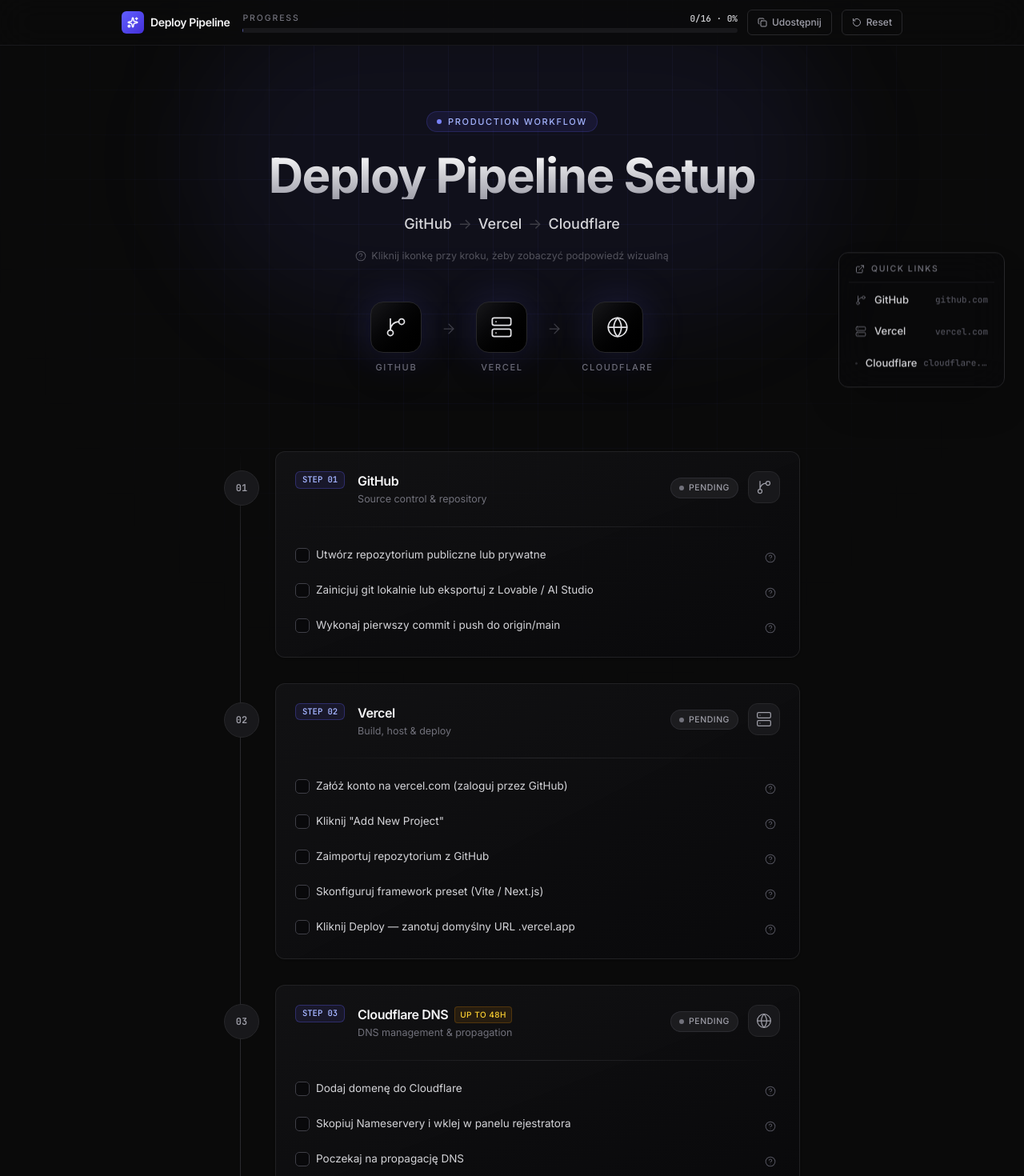
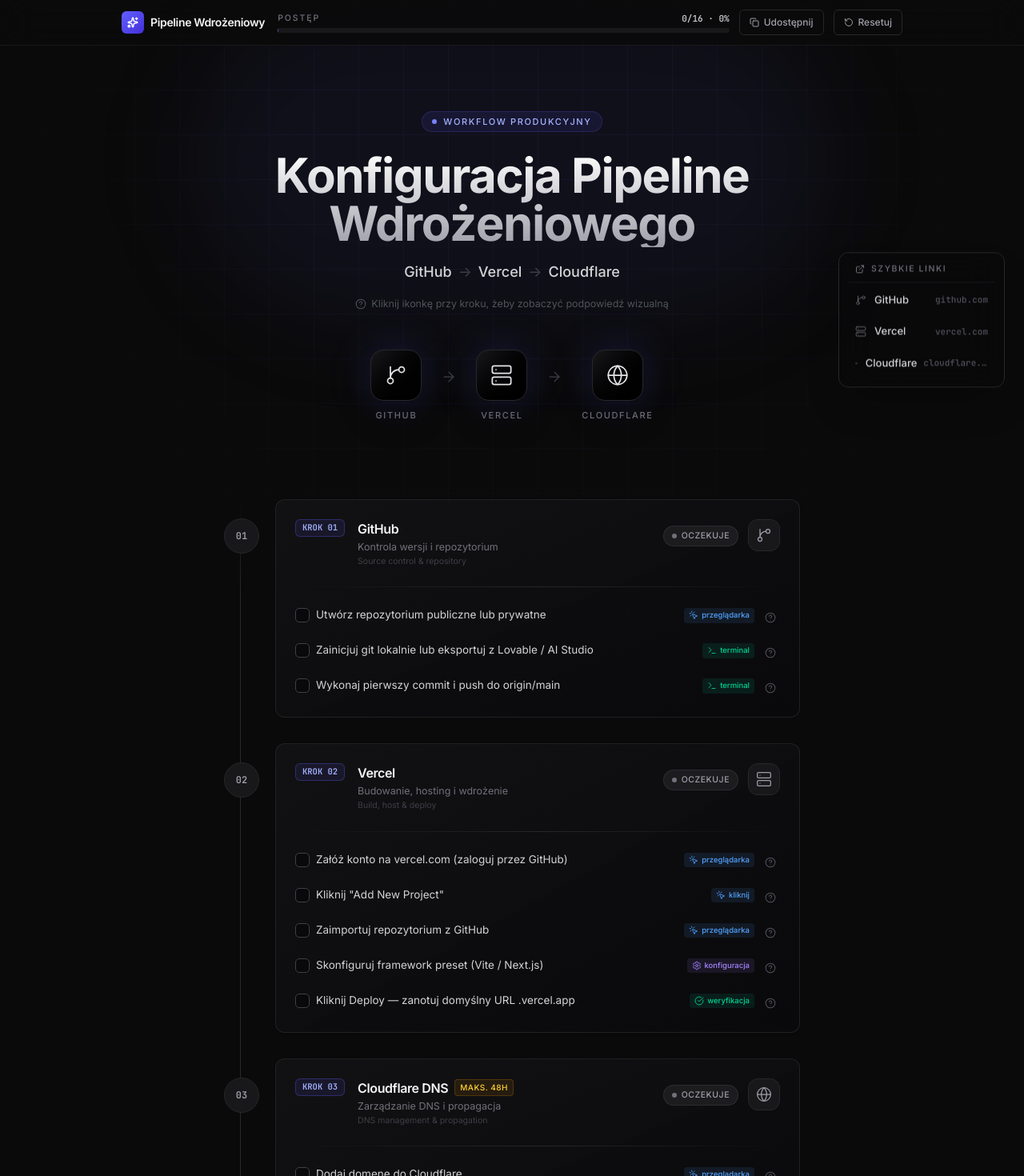
Before and after one commit to arturnawrowski-svg/hosting_vercel, a React (Vite) app: page / in a window 1280 px wide. Shown: the top 1470 px of the page at 80% size. Built offline with nearby package versions, Linux system fonts and the light colour scheme.

Commit message:
Polish UI: PL primary labels, EN subtitles, step-type icons

```diff
--- a/src/components/DeployPipelineGuide.jsx
+++ b/src/components/DeployPipelineGuide.jsx
@@ -19,12 +19,14 @@
   HelpCircle,
   Cloud,
   X,
-  Play,
   ChevronDown,
   Copy,
   Terminal as TerminalIcon,
   Link2,
   Lightbulb,
+  Clock,
+  Settings,
+  MousePointerClick,
 } from 'lucide-react';
 
 const BrowserFrame = ({ url, children }) => (
@@ -462,10 +464,10 @@
   );
 };
 
-const StepRow = ({ text, checked, onToggle, hint, hintOpen, onToggleHint }) => (
+const StepRow = ({ text, checked, onToggle, hint, hintOpen, onToggleHint, meta }) => (
   <div className="group/step">
     <div className="flex items-start gap-2 py-2 px-2 -mx-2 rounded-md hover:bg-white/[0.025] transition-colors duration-150">
-      <button onClick={onToggle} className="mt-0.5 flex-shrink-0" aria-label={checked ? 'Mark as undone' : 'Mark as done'}>
+      <button onClick={onToggle} className="mt-0.5 flex-shrink-0" aria-label={checked ? 'Oznacz jako niewykonane' : 'Oznacz jako wykonane'}>
         <div className={`w-[18px] h-[18px] rounded-[5px] border flex items-center justify-center transition-all duration-200 ease-out ${checked ? 'bg-indigo-500 border-indigo-500 shadow-[0_0_0_3px_rgba(99,102,241,0.15)]' : 'border-zinc-700 bg-zinc-950 group-hover/step:border-zinc-500'}`}>
           <Check className={`w-3 h-3 text-white transition-all duration-200 ${checked ? 'scale-100 opacity-100' : 'scale-0 opacity-0'}`} strokeWidth={3.5} />
         </div>
@@ -473,11 +475,17 @@
       <button onClick={onToggle} className={`flex-1 text-left text-[13.5px] leading-relaxed transition-all duration-200 ${checked ? 'text-zinc-500 line-through decoration-zinc-700' : 'text-zinc-300'}`}>
         {text}
       </button>
+      {meta && (
+        <span className={`mt-0.5 flex-shrink-0 inline-flex items-center gap-1 px-1.5 py-0.5 rounded text-[9.5px] font-medium ${meta.color} ${meta.bg}`}>
+          <meta.Icon className="w-3 h-3" strokeWidth={1.75} />
+          <span className="hidden sm:inline">{meta.label}</span>
+        </span>
+      )}
       {hint && (
         <button
           onClick={onToggleHint}
           className={`mt-0.5 flex-shrink-0 w-6 h-6 rounded-md flex items-center justify-center transition-all duration-200 ${hintOpen ? 'bg-indigo-500/15 text-indigo-300 ring-1 ring-indigo-500/30' : 'text-zinc-600 hover:text-indigo-300 hover:bg-zinc-900'}`}
-          aria-label={hintOpen ? 'Hide hint' : 'Show hint'}
+          aria-label={hintOpen ? 'Ukryj podpowiedź' : 'Pokaż podpowiedź'}
           title={hintOpen ? 'Ukryj podpowiedź' : 'Pokaż podpowiedź'}
         >
           <HelpCircle className="w-3.5 h-3.5" strokeWidth={1.75} />
@@ -493,7 +501,8 @@
     id: 'github',
     number: '01',
     platform: 'GitHub',
-    description: 'Source control & repository',
+    description: 'Kontrola wersji i repozytorium',
+    descriptionEn: 'Source control & repository',
     icon: Github,
     steps: [
       'Utwórz repozytorium publiczne lub prywatne',
@@ -505,7 +514,8 @@
     id: 'vercel',
     number: '02',
     platform: 'Vercel',
-    description: 'Build, host & deploy',
+    description: 'Budowanie, hosting i wdrożenie',
+    descriptionEn: 'Build, host & deploy',
     icon: Server,
     steps: [
       'Załóż konto na vercel.com (zaloguj przez GitHub)',
@@ -519,9 +529,10 @@
     id: 'cloudflare',
     number: '03',
     platform: 'Cloudflare DNS',
-    description: 'DNS management & propagation',
+    description: 'Zarządzanie DNS i propagacja',
+    descriptionEn: 'DNS management & propagation',
     icon: Globe,
-    badge: 'up to 48h',
+    badge: 'maks. 48h',
     steps: [
       'Dodaj domenę do Cloudflare',
       'Skopiuj Nameservery i wklej w panelu rejestratora',
@@ -532,7 +543,8 @@
     id: 'link',
     number: '04',
     platform: 'Vercel ↔ Cloudflare',
-    description: 'Production domain connection',
+    description: 'Podłączenie domeny produkcyjnej',
+    descriptionEn: 'Production domain connection',
     icon: Shield,
     steps: [
       'W Vercel → Project Settings → Domains dodaj własną domenę',
@@ -545,6 +557,25 @@
 ];
 
 const ALL_STEP_KEYS = phases.flatMap((p) => p.steps.map((_, i) => `${p.id}-${i}`));
+
+const stepMeta = {
+  'github-0':    { Icon: MousePointerClick, color: 'text-blue-400',   bg: 'bg-blue-400/10',   label: 'przeglądarka' },
+  'github-1':    { Icon: TerminalIcon,      color: 'text-emerald-400', bg: 'bg-emerald-400/10', label: 'terminal' },
+  'github-2':    { Icon: TerminalIcon,      color: 'text-emerald-400', bg: 'bg-emerald-400/10', label: 'terminal' },
+  'vercel-0':    { Icon: MousePointerClick, color: 'text-blue-400',   bg: 'bg-blue-400/10',   label: 'przeglądarka' },
+  'vercel-1':    { Icon: MousePointerClick, color: 'text-blue-400',   bg: 'bg-blue-400/10',   label: 'kliknij' },
+  'vercel-2':    { Icon: MousePointerClick, color: 'text-blue-400',   bg: 'bg-blue-400/10',   label: 'przeglądarka' },
+  'vercel-3':    { Icon: Settings,          color: 'text-violet-400', bg: 'bg-violet-400/10', label: 'konfiguracja' },
+  'vercel-4':    { Icon: CheckCircle,       color: 'text-emerald-400', bg: 'bg-emerald-400/10', label: 'weryfikacja' },
+  'cloudflare-0':{ Icon: MousePointerClick, color: 'text-blue-400',   bg: 'bg-blue-400/10',   label: 'przeglądarka' },
+  'cloudflare-1':{ Icon: Copy,             color: 'text-amber-400',  bg: 'bg-amber-400/10',  label: 'kopiuj' },
+  'cloudflare-2':{ Icon: Clock,            color: 'text-amber-400',  bg: 'bg-amber-400/10',  label: 'oczekiwanie' },
+  'link-0':      { Icon: Settings,          color: 'text-violet-400', bg: 'bg-violet-400/10', label: 'konfiguracja' },
+  'link-1':      { Icon: Copy,             color: 'text-amber-400',  bg: 'bg-amber-400/10',  label: 'kopiuj' },
+  'link-2':      { Icon: MousePointerClick, color: 'text-blue-400',   bg: 'bg-blue-400/10',   label: 'przeglądarka' },
+  'link-3':      { Icon: AlertTriangle,    color: 'text-red-400',    bg: 'bg-red-400/10',    label: 'uwaga!' },
+  'link-4':      { Icon: CheckCircle,       color: 'text-emerald-400', bg: 'bg-emerald-400/10', label: 'weryfikacja' },
+};
 
 function encodeChecked(checked) {
   let bits = 0;
@@ -574,9 +605,9 @@
 
 const StatusBadge = ({ status }) => {
   const config = {
-    pending: { label: 'Pending', cls: 'bg-zinc-800/60 text-zinc-400 border-zinc-700/50', dot: 'bg-zinc-500' },
-    progress: { label: 'In Progress', cls: 'bg-amber-500/10 text-amber-300 border-amber-500/30', dot: 'bg-amber-400 animate-pulse' },
-    done: { label: 'Done', cls: 'bg-emerald-500/10 text-emerald-300 border-emerald-500/30', dot: 'bg-emerald-400' },
+    pending: { label: 'Oczekuje', cls: 'bg-zinc-800/60 text-zinc-400 border-zinc-700/50', dot: 'bg-zinc-500' },
+    progress: { label: 'W toku', cls: 'bg-amber-500/10 text-amber-300 border-amber-500/30', dot: 'bg-amber-400 animate-pulse' },
+    done: { label: 'Gotowe', cls: 'bg-emerald-500/10 text-emerald-300 border-emerald-500/30', dot: 'bg-emerald-400' },
   };
   const c = config[status];
   return (
@@ -602,7 +633,7 @@
         <div className="relative flex items-start justify-between gap-4 p-5 sm:p-6 pb-4">
           <div className="flex items-start gap-3 sm:gap-4 min-w-0">
             <Badge variant="outline" className="bg-indigo-500/10 border-indigo-500/30 text-indigo-300 font-mono text-[10.5px] px-2 py-0.5 rounded-md flex-shrink-0">
-              STEP {phase.number}
+              KROK {phase.number}
             </Badge>
             <div className="min-w-0">
               <div className="flex items-center gap-2 flex-wrap">
@@ -612,6 +643,7 @@
                 )}
               </div>
               <p className="text-[12.5px] text-zinc-500 mt-0.5">{phase.description}</p>
+              {phase.descriptionEn && <p className="text-[10.5px] text-zinc-700 mt-0">{phase.descriptionEn}</p>}
             </div>
           </div>
           <div className="flex items-center gap-3 flex-shrink-0">
@@ -635,6 +667,7 @@
                 hint={stepHints[key]}
                 hintOpen={!!openHints[key]}
                 onToggleHint={() => onToggleHint(key)}
+                meta={stepMeta[key]}
               />
             );
           })}
@@ -715,12 +748,12 @@
             <div className="w-7 h-7 rounded-md bg-gradient-to-br from-indigo-500 to-indigo-700 flex items-center justify-center">
               <Sparkles className="w-3.5 h-3.5 text-white" strokeWidth={2.5} />
             </div>
-            <span className="text-sm font-semibold tracking-tight hidden sm:block">Deploy Pipeline</span>
+            <span className="text-sm font-semibold tracking-tight hidden sm:block">Pipeline Wdrożeniowy</span>
           </div>
           <div className="flex-1 flex items-center gap-3 min-w-0">
             <div className="flex-1 min-w-0">
               <div className="flex items-center justify-between mb-1">
-                <span className="text-[10.5px] uppercase tracking-[0.18em] text-zinc-500 font-medium">Progress</span>
+                <span className="text-[10.5px] uppercase tracking-[0.18em] text-zinc-500 font-medium">Postęp</span>
                 <span className="text-[11px] font-mono text-zinc-300">{completedSteps}/{totalSteps} · {Math.round(progress)}%</span>
               </div>
               <Progress value={progress} className="h-1.5 bg-zinc-900 [&>div]:bg-gradient-to-r [&>div]:from-indigo-500 [&>div]:to-indigo-400 [&>div]:transition-all [&>div]:duration-500" />
@@ -731,7 +764,7 @@
             </Button>
             <Button onClick={reset} variant="outline" size="sm" className="bg-transparent border-zinc-800 hover:bg-zinc-900 hover:border-zinc-700 text-zinc-400 hover:text-zinc-200 text-xs h-8 px-3 flex-shrink-0">
               <RotateCcw className="w-3 h-3 mr-1.5" />
-              <span className="hidden sm:inline">Reset</span>
+              <span className="hidden sm:inline">Resetuj</span>
             </Button>
           </div>
         </div>
@@ -741,10 +774,10 @@
         <section className="text-center mb-16 sm:mb-24" style={{ animation: 'fadeUp 0.6s ease-out' }}>
           <div className="inline-flex items-center gap-2 px-3 py-1 rounded-full bg-indigo-500/10 border border-indigo-500/20 mb-6">
             <span className="w-1.5 h-1.5 rounded-full bg-indigo-400 animate-pulse" />
-            <span className="text-[11px] uppercase tracking-[0.15em] text-indigo-300 font-medium">Production Workflow</span>
+            <span className="text-[11px] uppercase tracking-[0.15em] text-indigo-300 font-medium">Workflow Produkcyjny</span>
           </div>
           <h1 className="text-4xl sm:text-5xl md:text-6xl font-bold tracking-tight bg-gradient-to-b from-white to-zinc-400 bg-clip-text text-transparent mb-4">
-            Deploy Pipeline Setup
+            Konfiguracja Pipeline Wdrożeniowego
           </h1>
           <p className="text-base sm:text-lg text-zinc-500 mb-4 max-w-xl mx-auto leading-relaxed">
             <span className="text-zinc-300 font-medium">GitHub</span>
@@ -804,7 +837,7 @@
             <div className="relative overflow-hidden rounded-xl border border-indigo-500/30 bg-gradient-to-br from-indigo-500/10 via-indigo-500/5 to-transparent p-6 text-center">
               <div className="absolute inset-0 bg-[radial-gradient(circle_at_50%_0%,rgba(99,102,241,0.15),transparent_70%)]" />
               <CheckCircle className="w-8 h-8 text-indigo-400 mx-auto mb-3 relative" strokeWidth={1.5} />
-              <h3 className="text-lg font-semibold text-zinc-100 mb-1 relative">Pipeline ready</h3>
+              <h3 className="text-lg font-semibold text-zinc-100 mb-1 relative">Pipeline gotowy!</h3>
               <p className="text-sm text-zinc-400 relative">Wszystkie fazy ukończone. Twoja aplikacja jest live pod własną domeną.</p>
             </div>
           </div>
@@ -833,7 +866,7 @@
         <div className="w-52 rounded-xl border border-zinc-800 bg-zinc-950/80 backdrop-blur-xl p-3 shadow-2xl">
           <div className="flex items-center gap-2 px-2 pb-2 mb-1 border-b border-zinc-900">
             <ExternalLink className="w-3 h-3 text-zinc-500" />
-            <span className="text-[10.5px] uppercase tracking-[0.15em] text-zinc-500 font-medium">Quick Links</span>
+            <span className="text-[10.5px] uppercase tracking-[0.15em] text-zinc-500 font-medium">Szybkie linki</span>
           </div>
           <div className="space-y-1">
             {quickLinks.map((link) => {
```
